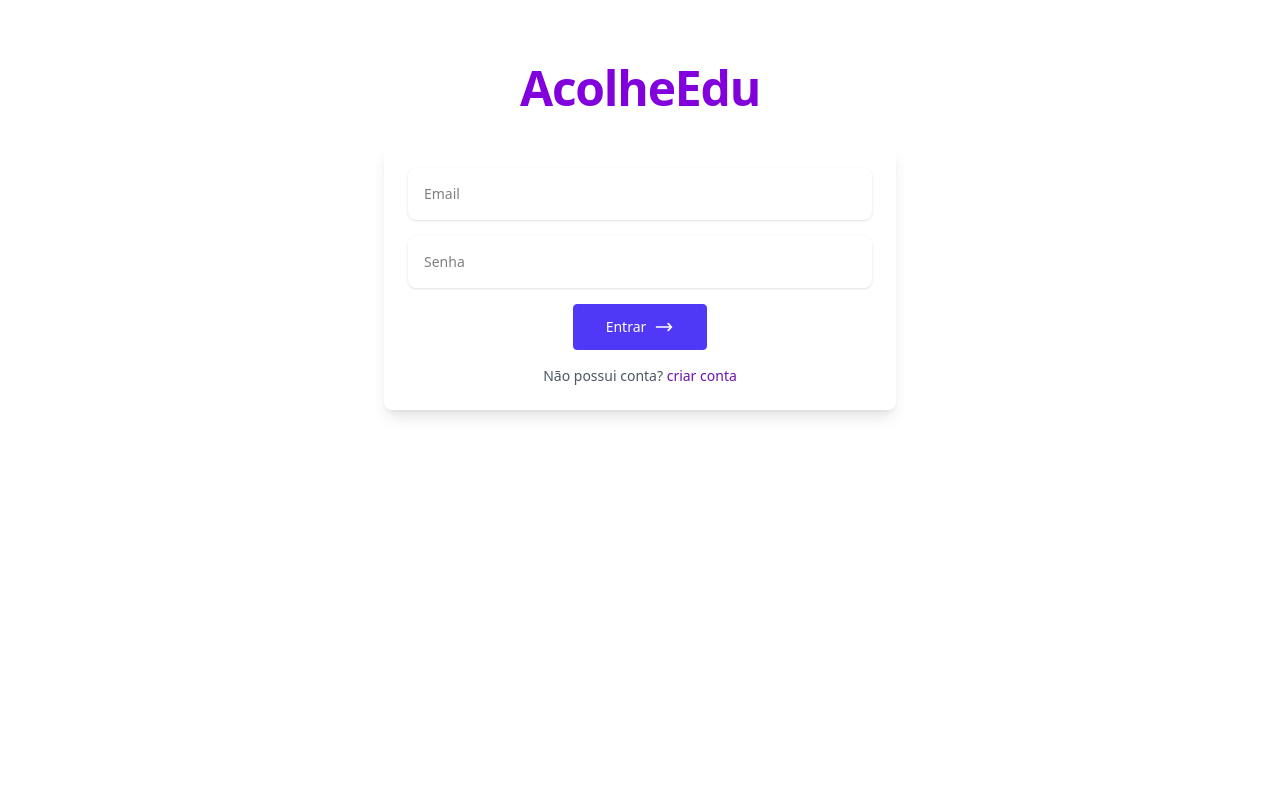
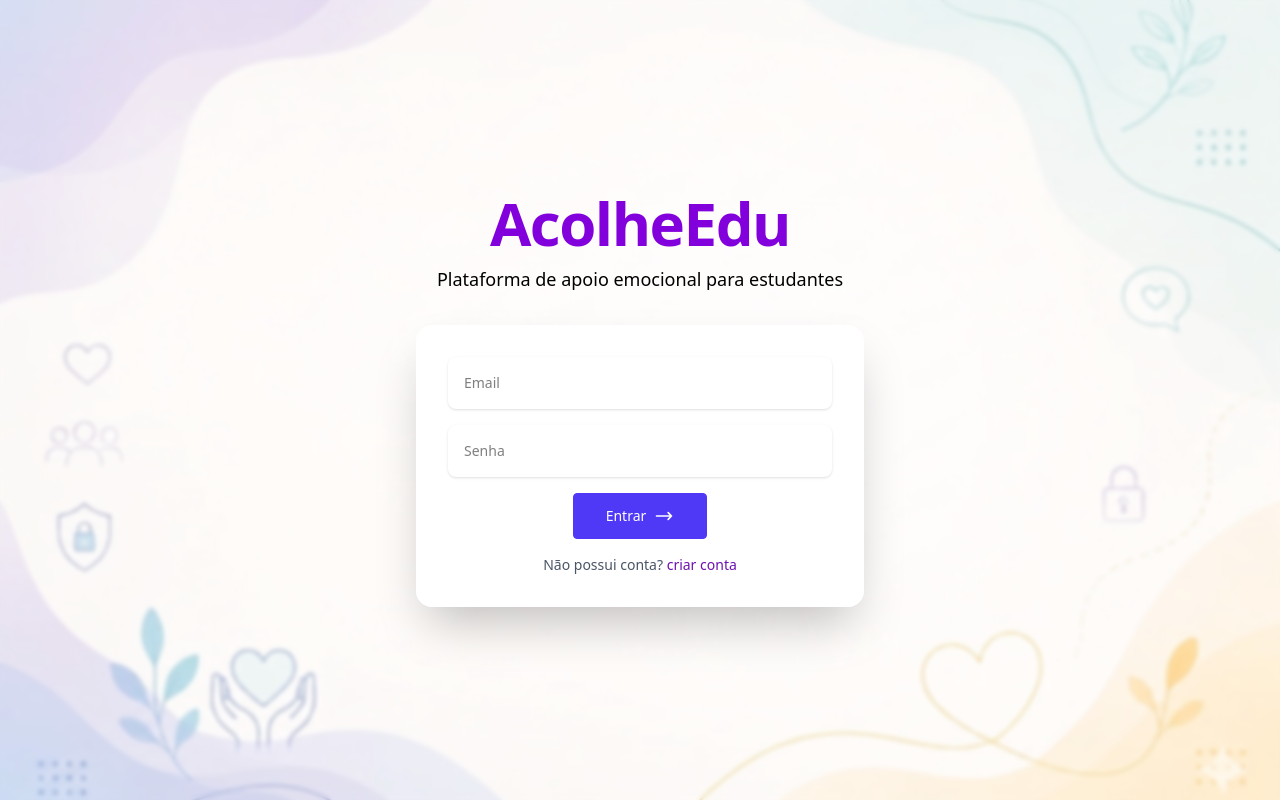
Before and after one commit to LucasHenriqueAl/acolheEdu, a React (Vite) app: page /ajuda in a window 1280 px wide. Built offline with nearby package versions, Linux system fonts and the light colour scheme.

Commit message:
feat: adicionado tela de fundo na pagina de login

```diff
--- a/src/pages/Login.tsx
+++ b/src/pages/Login.tsx
@@ -1,20 +1,30 @@
 import Button from '../components/UI/button_seta'
 import { useNavigate } from 'react-router-dom'
+import background from '../assets/acolheEdu-background.png'
 
 export function Login() {
 
   const navigate = useNavigate()
 
   return (
-    <section className="bg-white min-h-screen ">
-      <div className="mx-auto max-w-screen-xl px-4 py-16">
-        <div className="mx-auto max-w-lg">
+    <section
+      className="relative min-h-screen bg-cover bg-center"
+      style={{ backgroundImage: `url(${background})` }}
+    >
 
-          <h1 className="mb-8 text-center text-5xl font-extrabold tracking-tight text-purple-700">
+    <div className="absolute inset-0 bg-white/40 backdrop-blur-[2px]"></div>
+      <div className="relative z-10 mx-auto flex min-h-screen items-center justify-center px-4">
+        <div className="w-full max-w-md">
+
+          <h1 className="mb-3 text-center text-6xl font-extrabold tracking-tight text-purple-700">
             AcolheEdu
           </h1>
 
-          <form className="mt-6 space-y-4 rounded-lg p-6 shadow-lg">
+          <p className="mb-8 text-center text-lg text-purple/90">
+            Plataforma de apoio emocional para estudantes
+          </p>
+
+          <form className="mt-6 space-y-4 rounded-2xl bg-white/90 p-8 shadow-2xl backdrop-blur-sm">
 
             <div>
               <label className="sr-only">Email</label>
```
Also changed, not shown: src/assets/acolheEdu-background.png (added).
